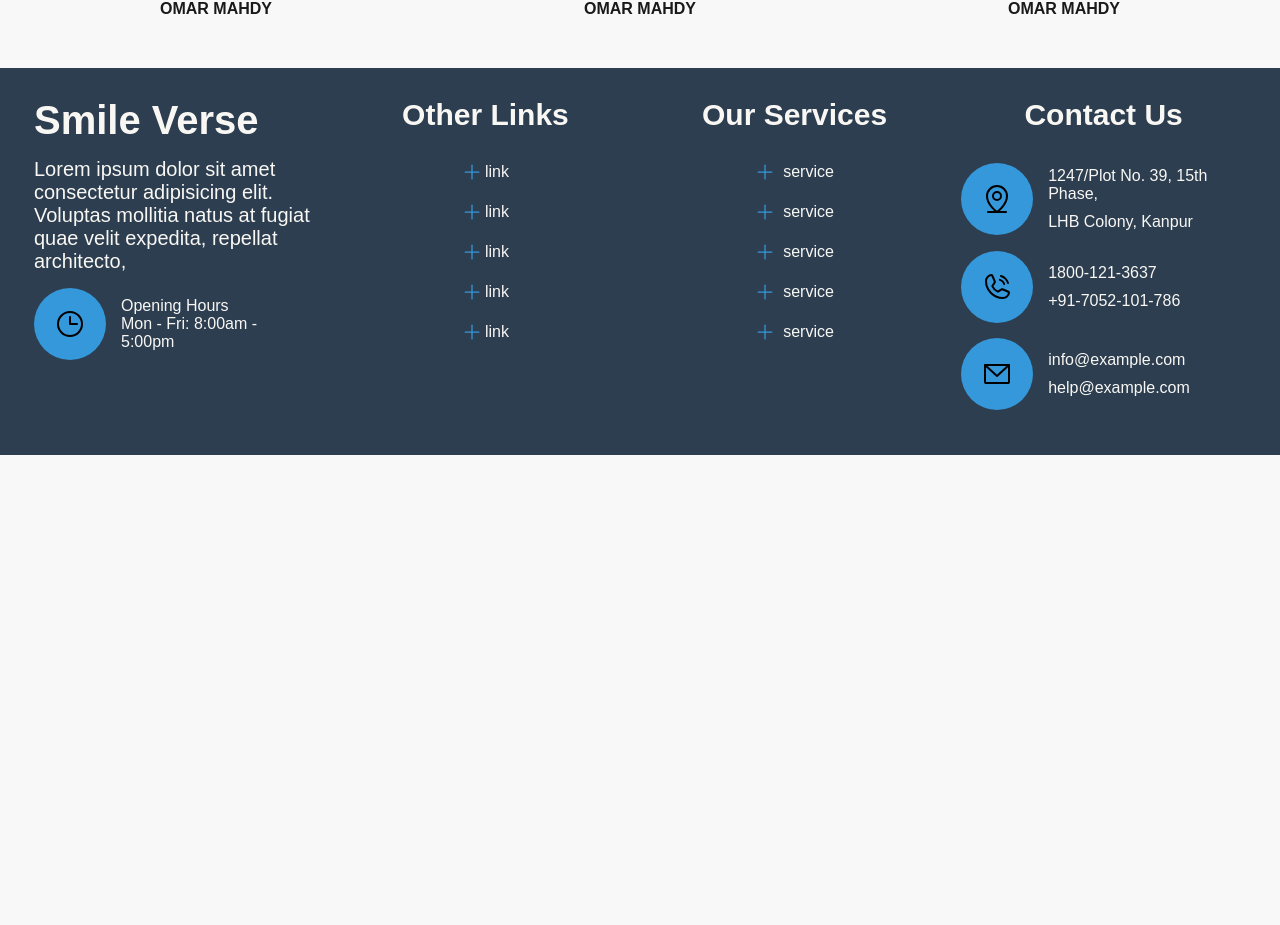
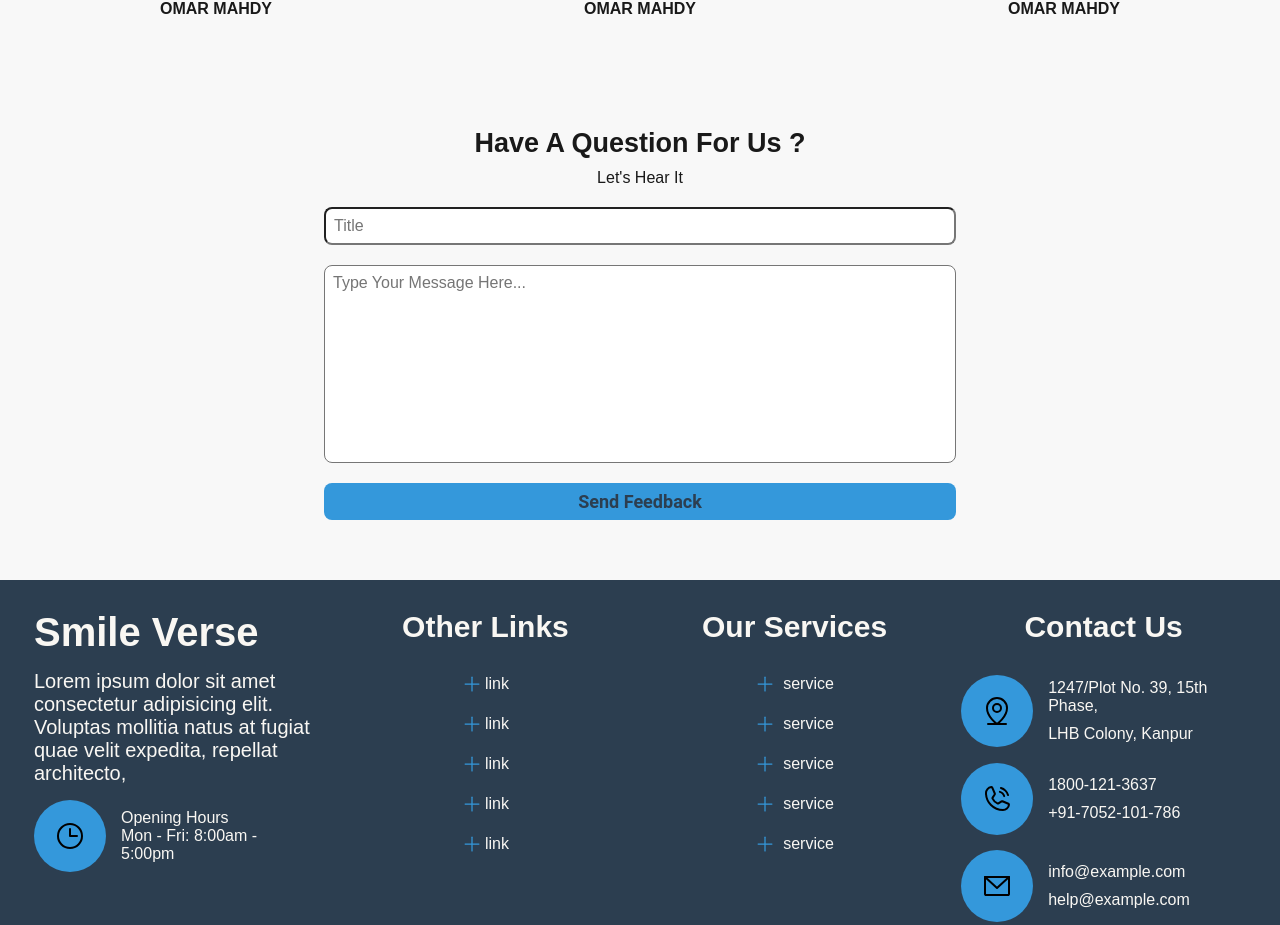
Before and after one commit to mahdtomar/dr.hany-smile-verse, a React (Create React App) app: page /dr.hany-smile-verse/about-us in a window 1280 px wide. Shown: the part 1492-2417 px from the top of the page. Before the commit the page ends 1947 px from the top, so only its background shows below. Built offline with nearby package versions, Linux system fonts and the light colour scheme.

Commit message:
finishing about us

```diff
--- /dev/null
+++ b/src/components/faq/FeedbackForm.jsx
@@ -0,0 +1,23 @@
+import React from "react";
+import "./scss/feedbackfrom.css";
+const FeedbackForm = () => {
+  return (
+    <form className="feedback-form" id={"feedbackForm"}>
+      <div className="container">
+        <div>
+          <p>have a question for us ?</p>
+          <span>let's hear it</span>
+        </div>
+        <label htmlFor="Title">
+          <input type="text" id="Title" placeholder="Title"/>
+        </label>
+        <label htmlFor="Description">
+          <textarea id="Description" cols="30" rows="10" placeholder="Type Your Message Here..."></textarea>
+        </label>
+        <button>Send Feedback</button>
+      </div>
+    </form>
+  );
+};
+
+export default FeedbackForm;
--- /dev/null
+++ b/src/components/faq/scss/feedbackfrom.css
@@ -0,0 +1,52 @@
+.feedback-form {
+  margin: 60px 0px;
+}
+.feedback-form .container {
+  max-width: 50%;
+  min-width: 600px;
+  display: flex;
+  flex-direction: column;
+  gap: 20px;
+}
+.feedback-form .container p,
+.feedback-form .container span {
+  display: block;
+  text-align: center;
+  text-transform: capitalize;
+}
+.feedback-form .container p {
+  font-weight: bold;
+  margin-bottom: 10px;
+  font-size: 27px;
+  font-family: "Agbalumo", sans-serif;
+}
+.feedback-form .container label {
+  display: block;
+  width: 100%;
+}
+.feedback-form .container label input,
+.feedback-form .container label textarea {
+  display: block;
+  width: 100%;
+  resize: none;
+  padding: 8px;
+  border-radius: 8px;
+  font-size: 16px;
+}
+.feedback-form .container label input:focus,
+.feedback-form .container label textarea:focus {
+  outline: none;
+}
+.feedback-form .container button {
+  border-radius: 8px;
+  display: block;
+  width: 100%;
+  padding: 8px;
+  font-size: 18px;
+  background-color: var(--secondary-color);
+  transition: background-color 0.3s ease-in-out, color 0.3s linear;
+}
+.feedback-form .container button:hover {
+  background-color: var(--main-color);
+  color: var(--background-color);
+}/*# sourceMappingURL=feedbackfrom.css.map */
--- /dev/null
+++ b/src/components/faq/scss/feedbackfrom.scss
@@ -0,0 +1,52 @@
+.feedback-form {
+  margin: 60px 0px;
+  .container {
+    max-width: 50%;
+    min-width: 600px;
+    display: flex;
+    flex-direction: column;
+    gap: 20px;
+    p,
+    span {
+      display: block;
+      text-align: center;
+      text-transform: capitalize;
+    }
+    p {
+      font-weight: bold;
+      margin-bottom: 10px;
+      font-size: 27px;
+      font-family: "Agbalumo", sans-serif;
+    }
+
+    label {
+      display: block;
+      width: 100%;
+      input,
+      textarea {
+        display: block;
+        width: 100%;
+        resize: none;
+        padding: 8px;
+        border-radius: 8px;
+        font-size: 16px;
+        &:focus {
+          outline: none;
+        }
+      }
+    }
+    button {
+      border-radius: 8px;
+      display: block;
+      width: 100%;
+      padding: 8px;
+      font-size: 18px;
+      background-color: var(--secondary-color);
+      transition: background-color 0.3s ease-in-out, color 0.3s linear;
+      &:hover {
+        background-color: var(--main-color);
+        color: var(--background-color);
+      }
+    }
+  }
+}
--- a/src/pages/AboutUs.jsx
+++ b/src/pages/AboutUs.jsx
@@ -10,6 +10,7 @@ import hostpital from "../icons/hospital.jpeg";
 import doctor from "../icons/dentist.jpeg";
 import FeatureTile from "../components/FeatureTile";
 import Testmonial from "../components/About-us/Testmonial";
+import FeedbackForm from "../components/faq/FeedbackForm";
 const AboutUs = () => {
   return (
     <div className="about-us-comp">
@@ -88,6 +89,7 @@ const AboutUs = () => {
           />
         </div>
       </div>
+      <FeedbackForm />
       <Footer />
     </div>
   );
```
Also changed, not shown: 1 other file (tests, documents, lock files or other folders).
